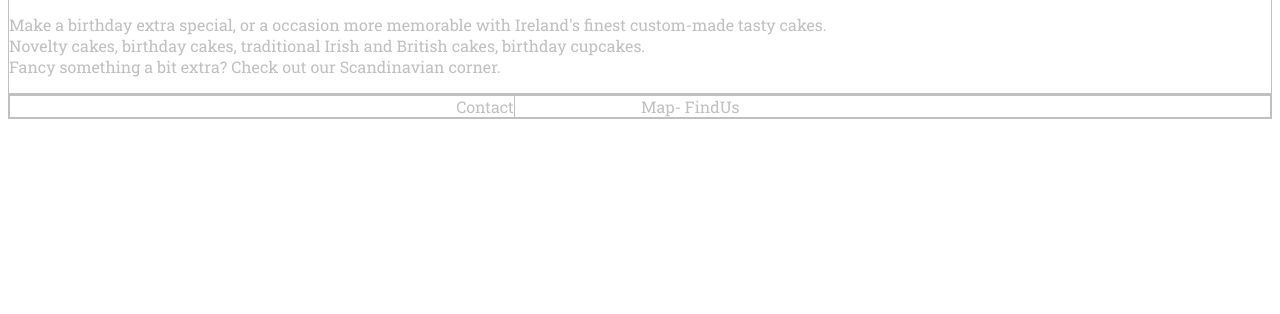
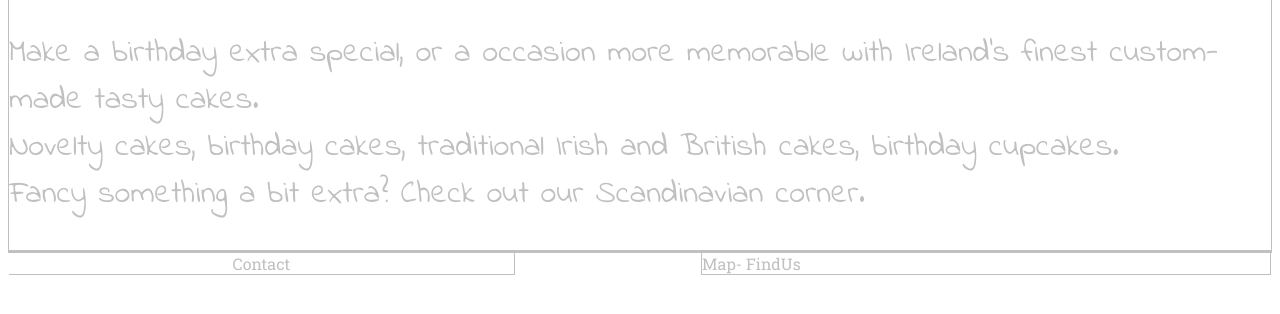
Before and after one commit to vdate-ncirl/VCR-NCIRL-WEBPROJ, a plain HTML site: page WebContent/gallery.html in a window 1280 px wide. Shown: the part 266-580 px from the top of the page. Drawn offline with Linux system fonts and the light colour scheme.

Commit message:
p paragraph is now defined with font, color and size

```diff
--- a/WebContent/css/vcr.css
+++ b/WebContent/css/vcr.css
@@ -37,10 +37,22 @@ body, h1 {height: 100%; font-family: 'Playfair Display', Arial, Helvetica; color
   float: left;
   width:40%;
   margin-right:10%;
-  text-align: right;
+  text-align: center;
  }
-map {
+
+#map {
   float: right ;
   width:45%;
   text-align: left;
  }
+
+img {
+	max-width: 100%;
+height: auto;
+}
+
+p {
+	font-family: 'Indie Flower', cursive;
+	font-size: 2em;
+	font-color:black;
+}
```
